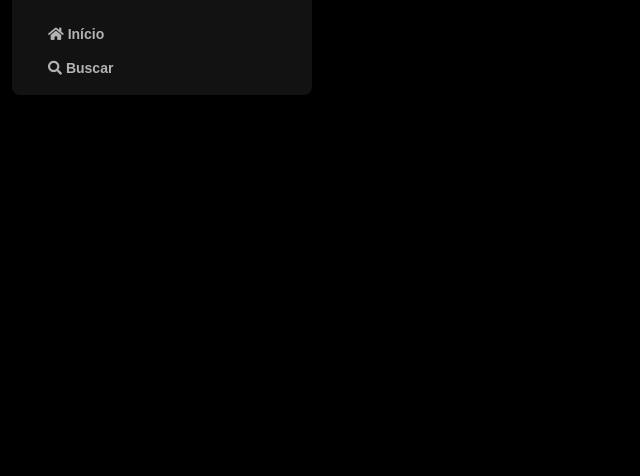
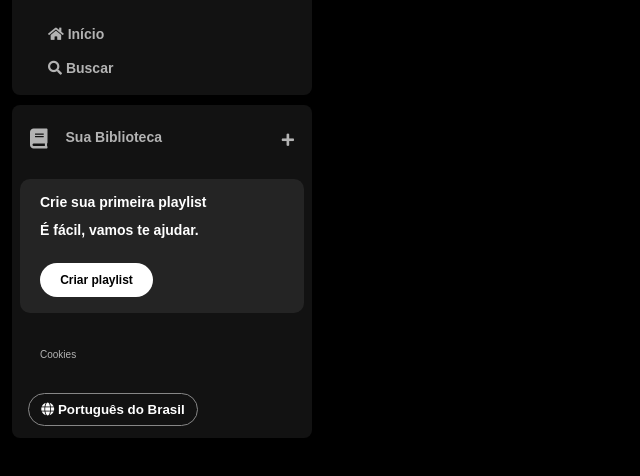
Before and after one commit to EfraimCrs/spotify-imersao-alura, a plain HTML site: page index.html in a window 1280 px wide. Shown: the part 74-550 px from the top of the page, without its empty margins (0-640 px from the left). Drawn offline with Linux system fonts and the light colour scheme.

Commit message:
atualizacao

```diff
--- a/index.html
+++ b/index.html
@@ -22,7 +22,6 @@
                     <img src="imagens/logo-spotify.png" alt="logo do spotify">
                 </a>
                 </div>
-                <div>
                     <ul>
                         <li>
                             <a href="">
@@ -37,9 +36,37 @@
                             </a>
                         </li>
                     </ul>
+        </nav>
+        <div class="library">
+            <div class="library__content">
+                <button class="library__button">
+                    <span class="fa fas fa-book"></span>
+                    <span>Sua Biblioteca</span>
+                </button>
+                <span class="fa fa-plus"></span>
+            </div>
+            <section class="section-playlist">
+                <div class="section-playlist__content">
+                    <span class="text title">Crie sua primeira playlist</span>
+                    <span class="text subtitle">É fácil, vamos te ajudar.</span>
+                    <button class="section-playlist__button">
+                        <span>Criar playlist</span>
+                    </button>
                 </div>
+            </section>
+
+            <div class="cookies">
+                <a href="#">Cookies</a>
             </div>
-        </nav>
+
+            <div class="languages">
+                <button class="languages__button">
+                    <span class="fa fa-globe"></span>
+                    <span>Português do Brasil</span>
+                </button>
+            </div>
+            </div>
+        </div>
     </div>
 </body>
 </html>
--- a/styles.css
+++ b/styles.css
@@ -50,3 +50,119 @@ h1 {
     font-family: "DM Sans ", sans-serif;
 
 }
+.library {
+    background: #121212;
+    border-radius: 8px;
+    display: flex;
+    justify-content: space-between;
+    flex-direction: column;
+    padding: 4px 8px;
+    color: #b3b3b3;
+    font-weight: 600;
+    font-size: 14px;
+    margin-top: 10px;
+}
+.library .library__content {
+    display: flex;
+    justify-content: space-between;
+
+}
+.library .library__button {
+    display: flex;
+    margin-right: 10px;
+    color: #b3b3b3;
+    background-color: transparent;
+    border: 0px;
+    font-size: 14px;
+    font-weight: 700;
+    font-family: "DM Sans ", sans-serif;
+    text-align: center;
+    text-decoration: none;
+    text-transform: none;
+    padding: 20px 10px;
+}
+.library .library__button .fa {
+    font-size: 20px;
+    margin-right: 10px;
+    font-weight: 300;
+    padding-right: 8px;
+
+}
+.library .library__content .fa-plus {
+    margin: 24px 10px;
+
+}
+.section-playlist {
+    display: flex;
+    align-items: flex-start;
+    justify-content: space-between;
+    gap: 20px;
+    background-color: #242424;
+    color: #b3b3b3;
+    font-weight: 600;
+    font-size: 14px;
+    font-family: "DM Sans ", sans-serif;
+    margin: 8px 0px;
+    padding: 16px 20px;
+    border-radius: 10px;
+}
+.section-playlist .section-playlist__content {
+    display: flex;
+    flex-direction: column;
+}
+.section-playlist__content .text {
+    padding-bottom: 14px;
+    color: #fff;
+}
+.section-playlist__content .title {
+    font-weight: 700;
+}
+.section-playlist__content .subtext {
+    font-weight: 500;
+    font-size: 12px;
+
+}
+.section-playlist__content .section-playlist__button {
+    display: flex;
+    justify-content: center;
+    background-color: #fff;
+    color: #000;
+    border-radius: 20px;
+    font-size: 12px;
+    font-weight: 700;
+    font-family: "DM Sans ", sans-serif;
+    text-decoration: none;
+    text-transform: none;
+    padding: 10px;
+    margin-top: 12px;
+    border: 0px;
+    width: 113px;
+}
+.sidebar .cookies {
+    margin: 25px 20px;
+    font-family: "DM Sans ", sans-serif;
+}
+.sidebar .cookies a {
+    color: #b3b3b3;
+    font-weight: 500;
+    font-size: 10px;
+    text-decoration: none;
+
+}
+.sidebar .cookies a:hover {
+    text-decoration: underline;
+
+}
+.languages .languages__button {
+    align-items: center;
+    background-color: transparent;
+    border: 1px solid #878787;
+    color: #fff;
+    font-weight: bold;
+    cursor: pointer;
+    width: 170px;
+    margin: 8px;
+    padding: 8px;
+    border-radius: 20px;
+
+}
```
